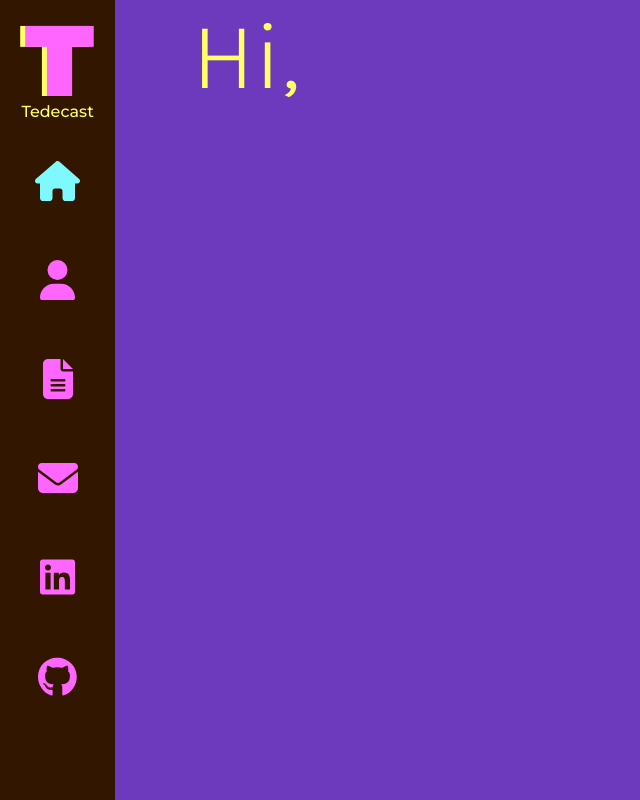
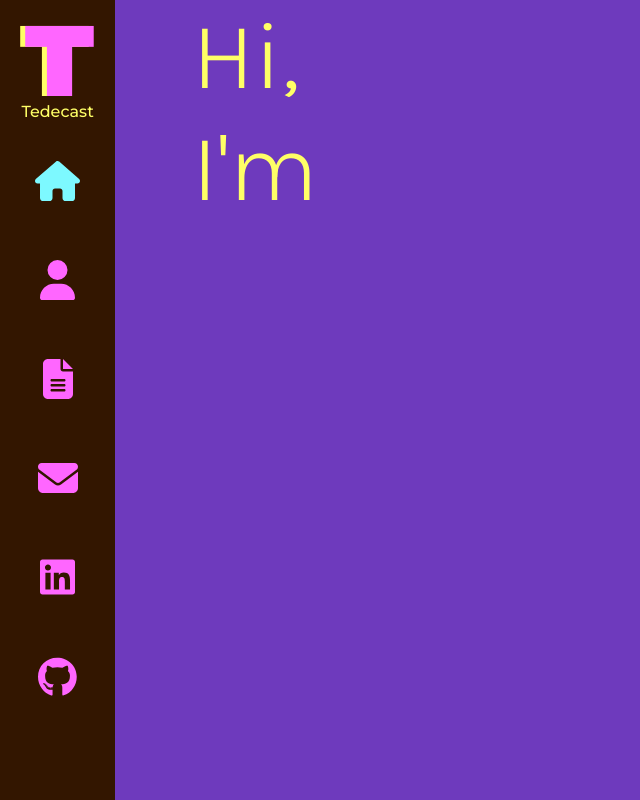
Before and after one commit to tedecast/Portfolio, a React (Create React App) app: page / in a window 1280 px wide. Shown: the whole page, without its empty margins (0-640 px from the left). Built offline with nearby package versions, Linux system fonts and the light colour scheme.

Commit message:
Added to text-zone

```diff
--- a/src/components/Home/index.js
+++ b/src/components/Home/index.js
@@ -7,6 +7,9 @@ const Home = () => {
       <div className="text-zone">
         <span className="hi-text">H</span>
         <span className="hi-text">i,</span>
+        <br />
+        <span>I'</span>
+        <span>m</span>
       </div>
     </div>
   );
```
